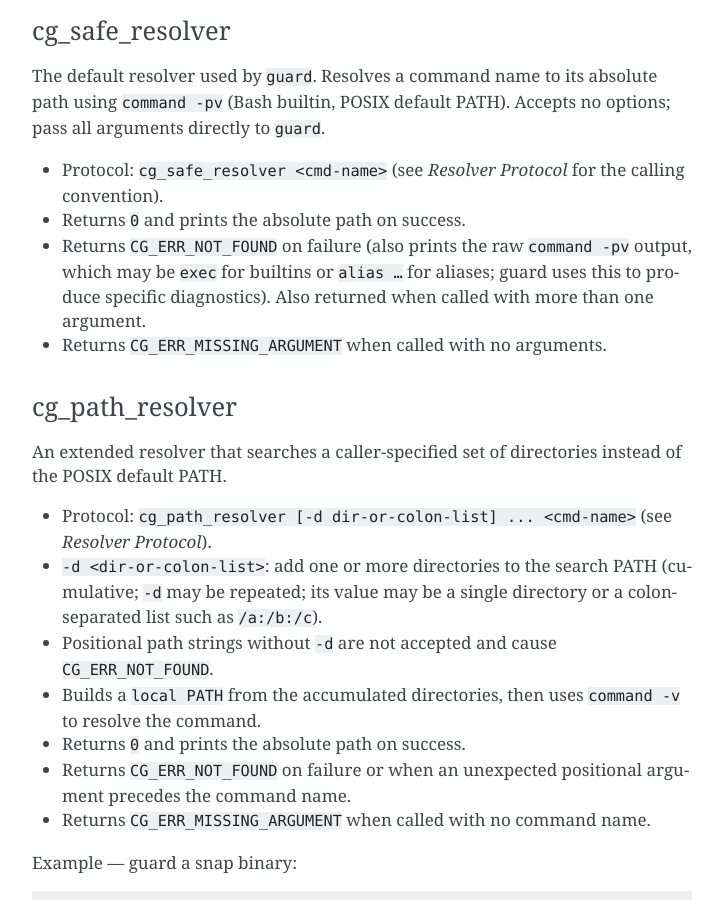
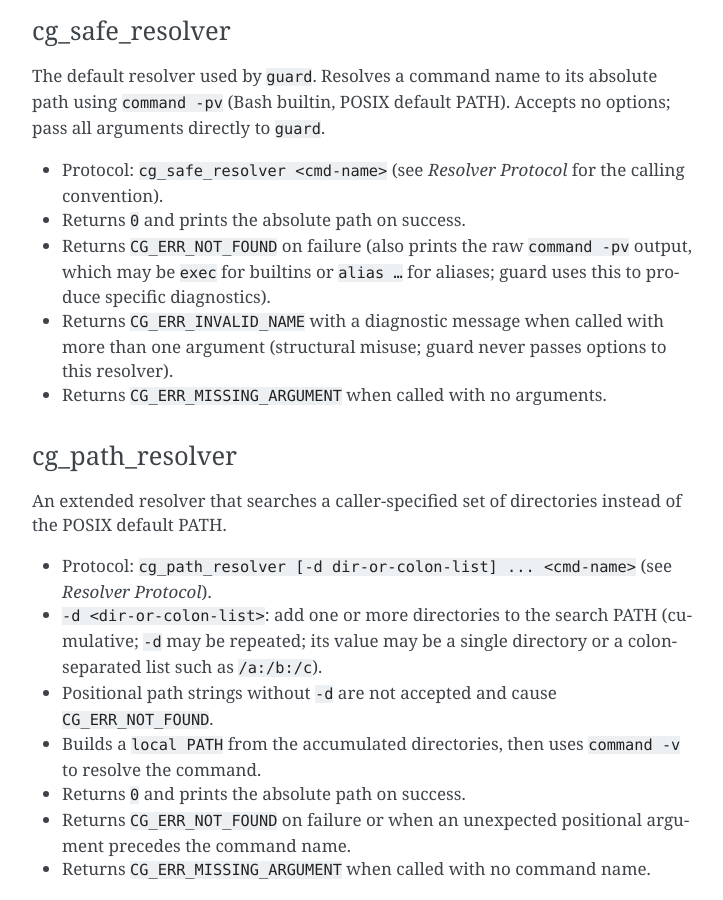
Before and after one commit to CriticalOptimisation/bash-deploy-libs, a Sphinx documentation site: the page built from docs/libraries/command_guard.rst, in a window 1280 px wide and 900 px high, scrolled down 3164 px. Shown: the whole window, without its empty margins (388-1111 px from the left). Built offline with Sphinx 7.4.7, drawn with Linux system fonts in a browser that asks for light colours.

Commit message:
fix(command_guard): address second round of PR #114 review comments
- Rename '--- Internal helpers ---' to '--- Public resolvers ---'
- cg_safe_resolver: return CG_ERR_INVALID_NAME (not CG_ERR_NOT_FOUND) with
  a stderr diagnostic when called with more than one argument

Co-Authored-By: Claude Sonnet 4.6 <noreply@anthropic.com>

```diff
--- a/docs/libraries/command_guard.rst
+++ b/docs/libraries/command_guard.rst
@@ -157,8 +157,10 @@ options; pass all arguments directly to ``guard``.
 - Returns ``0`` and prints the absolute path on success.
 - Returns ``CG_ERR_NOT_FOUND`` on failure (also prints the raw ``command -pv``
   output, which may be ``exec`` for builtins or ``alias …`` for aliases; guard
-  uses this to produce specific diagnostics). Also returned when called with
-  more than one argument.
+  uses this to produce specific diagnostics).
+- Returns ``CG_ERR_INVALID_NAME`` with a diagnostic message when called with
+  more than one argument (structural misuse; guard never passes options to this
+  resolver).
 - Returns ``CG_ERR_MISSING_ARGUMENT`` when called with no arguments.
 
 cg_path_resolver
```
Also changed, not shown: 1 other file.
